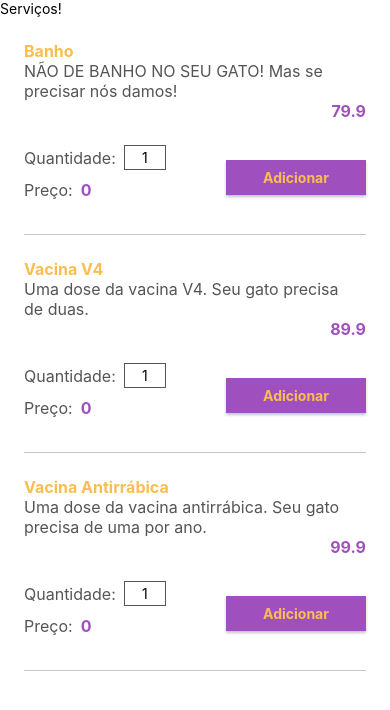
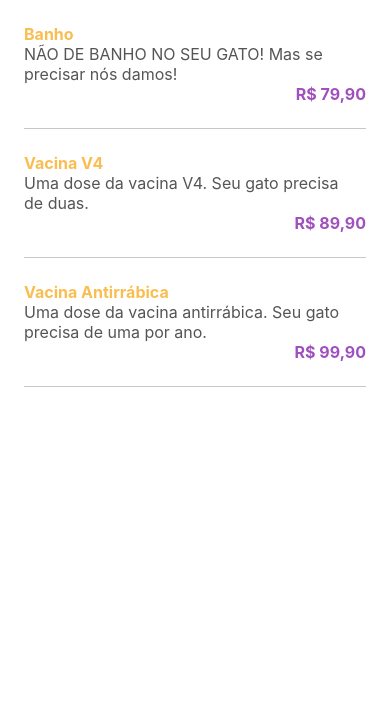
Before and after one commit to grbalmeida/curso-react-native-expo-navegacao-menu-suporte-telas-alura, a React Native app: screen / in a window 390 px wide. Shown: the top 710 px of the page. Built offline with nearby package versions, Linux system fonts and the light colour scheme.

Commit message:
Moeda, Total e expandir

```diff
--- a/App.js
+++ b/App.js
@@ -1,4 +1,6 @@
 import React from 'react';
+import 'intl';
+import 'intl/locale-data/jsonp/pt-BR';
 
 import Servicos from './src/telas/Servicos';
 
--- a/package.json
+++ b/package.json
@@ -10,6 +10,7 @@
     "@expo/ngrok": "^4.1.0",
     "expo": "~46.0.9",
     "expo-status-bar": "~1.4.0",
+    "intl": "^1.2.5",
     "react": "18.0.0",
     "react-native": "0.69.5"
   },
--- a/src/telas/Servicos/Item/index.js
+++ b/src/telas/Servicos/Item/index.js
@@ -1,6 +1,6 @@
 import React, { useState } from 'react';
 
-import { View, Text, Button } from 'react-native';
+import { TouchableOpacity, View, Text } from 'react-native';
 
 import CampoInteiro from '../../../componentes/CampoInteiro';
 import Botao from '../../../componentes/Botao';
@@ -9,26 +9,54 @@
 
 export default function Item({ nome, preco, descricao }) {
     const [quantidade, setQuantidade] = useState(1);
+    const [total, setTotal] = useState(preco);
+    const [expandir, setExpandir] = useState(false);
+
+    const atualizaQuantidadeTotal = (novaQuantidade) => {
+        setQuantidade(novaQuantidade);
+        calculaTotal(novaQuantidade)
+    };
+
+    const calculaTotal = (novaQuantidade) => {
+        setTotal(novaQuantidade * preco);
+    };
+
+    const inverteExpandir = () => {
+        setExpandir(!expandir);
+        atualizaQuantidadeTotal(1);
+    };
 
     return <>
-        <View style={estilos.informacao}>
+        <TouchableOpacity style={estilos.informacao} onPress={inverteExpandir}>
             <Text style={estilos.nome}>{ nome }</Text>
             <Text style={estilos.descricao}>{ descricao }</Text>
-            <Text style={estilos.preco}>{ preco }</Text>
-        </View>
+            <Text style={estilos.preco}>{
+                Intl.NumberFormat('pt-BR', {
+                    style: 'currency',
+                    currency: 'BRL'
+                }).format(preco)
+            }</Text>
+        </TouchableOpacity>
+        {expandir &&
             <View style={estilos.carrinho}>
                 <View>
                     <View style={estilos.valor}>
                         <Text style={estilos.descricao}>Quantidade:</Text>
-                    <CampoInteiro estilos={estilos.quantidade} valor={quantidade} acao={setQuantidade} />
+                        <CampoInteiro estilos={estilos.quantidade} valor={quantidade} acao={atualizaQuantidadeTotal} />
                     </View>
                     <View style={estilos.valor}>
-                    <Text style={estilos.descricao}>Preço:</Text>
-                    <Text style={estilos.preco}>0</Text>
+                        <Text style={estilos.descricao}>Total:</Text>
+                        <Text style={estilos.preco}>{
+                            Intl.NumberFormat('pt-BR', {
+                                style: 'currency',
+                                currency: 'BRL'
+                            }).format(total)
+                        }</Text>
                     </View>
                 </View>
                 <Botao valor="Adicionar" acao={() => {}} />
             </View>
+        }
         <View style={estilos.divisor} />
     </>
 }
--- a/src/telas/Servicos/index.js
+++ b/src/telas/Servicos/index.js
@@ -1,6 +1,6 @@
 import React from 'react';
 
-import { SafeAreaView, StatusBar, Text, FlatList } from 'react-native';
+import { SafeAreaView, StatusBar, FlatList } from 'react-native';
 
 import Item from './Item';
 
@@ -28,7 +28,6 @@
 export default function Servicos() {
     return <SafeAreaView>
         <StatusBar />
-        <Text>Serviços!</Text>
         <FlatList
             data={servicos}
             removeClippedSubviews={false}
```
Also changed, not shown: 2 other files (tests, documents, lock files or other folders). Lines whose indentation alone changed are shown as unchanged.
